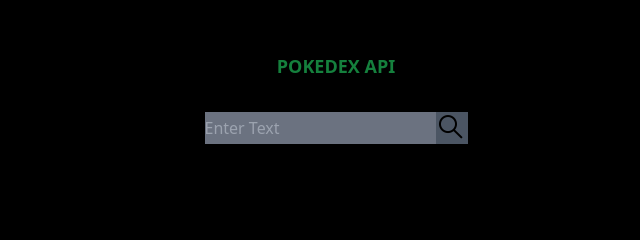
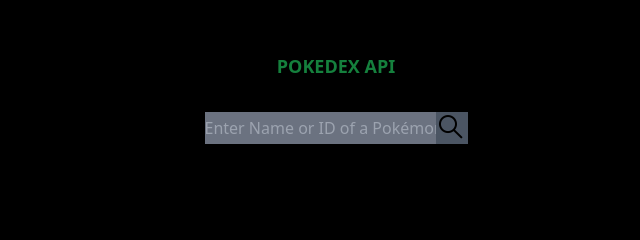
Before and after one commit to maryamawitsamson21-dot/PokedexAPI, a website built with Vite: page index.html in a window 1280 px wide. Shown: the part 302-542 px from the top of the page, 304-944 px from the left. Built offline with nearby package versions, Linux system fonts and the light colour scheme.

Commit message:
Update index.html

```diff
--- a/index.html
+++ b/index.html
@@ -11,7 +11,7 @@
     <body  class="flex flex-col text-green-700 ">
         <div class=" flex-grow flex flex-col items-center justify-center items-center  space-y-8 min-h-screen w-full bg-black">
             <h1 class="mt-8 text-lg font-bold ">POKEDEX API </h1>
-            <div class="flex bg-gray-600"><input id="input" class="bg-gray-500" type="text" placeholder="Enter Text">
+            <div class="flex bg-gray-600"><input id="input" class="bg-gray-500" type="text" placeholder="Enter Name or ID of a Pokémon">
             <img id="btn" class="w-8" src="img.png/search_9373594.png" alt="search img">  </div>
             <div id="photo">
 
```
